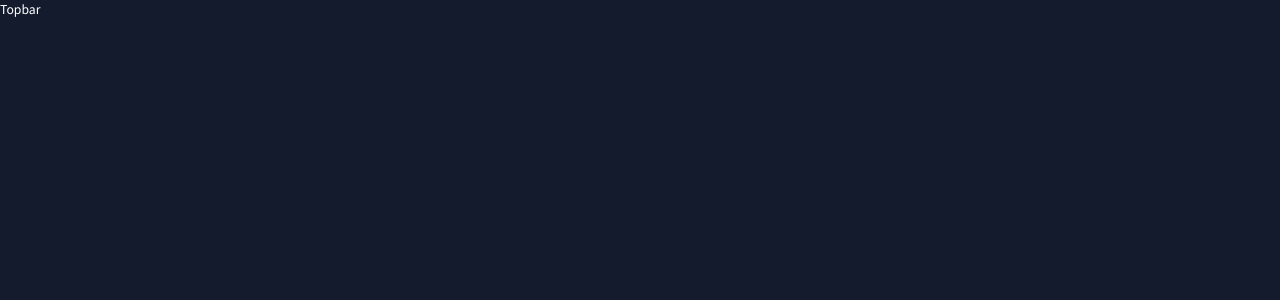
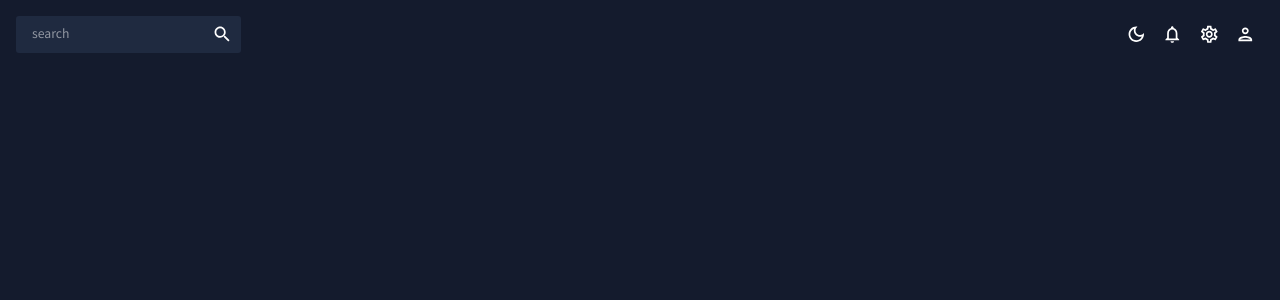
Before and after one commit to susanta/react-portfolio-3-dashboard, a React (Create React App) app: page / in a window 1280 px wide. Shown: the top 300 px of the page. Built offline with nearby package versions, Linux system fonts and the light colour scheme.

Commit message:
Added Topbar 7 toggle light/dark mode functionality

```diff
--- a/src/scenes/global/Topbar.jsx
+++ b/src/scenes/global/Topbar.jsx
@@ -1,5 +1,53 @@
+import { Box, IconButton, useTheme } from '@mui/material';
+import { useContext } from 'react';
+import { ColorModeContext, tokens } from '../../theme';
+import InputBase from '@mui/material/InputBase';
+import LightModeOutlinedIcon from '@mui/icons-material/LightModeOutlined';
+import DarkModeOutlinedIcon from '@mui/icons-material/DarkModeOutlined';
+import NotificationsOutlinedIcon from '@mui/icons-material/NotificationsOutlined';
+import SettingsOutlinedIcon from '@mui/icons-material/SettingsOutlined';
+import PersonOutlinedIcon from '@mui/icons-material/PersonOutlined';
+import SearchIcon from '@mui/icons-material/Search';
+
 const Topbar = () => {
-  return <div>Topbar</div>;
+  const theme = useTheme();
+  const colors = tokens(theme.palette.mode);
+  const colorMode = useContext(ColorModeContext);
+
+  return (
+    <Box display="flex" justifyContent="space-between" p={2}>
+      {/* Search Bar */}
+      <Box
+        display="flex"
+        backgroundColor={colors.primary[400]}
+        borderRadius="3px"
+      >
+        <InputBase sx={{ ml: 2, flex: 1 }} placeholder="search" />
+        <IconButton type="button" sx={{ p: 1 }}>
+          <SearchIcon />
+        </IconButton>
+      </Box>
+      {/* Icons */}
+      <Box display="flex">
+        <IconButton onClick={colorMode.toggleColorMode}>
+          {theme.palette.mode === 'dark' ? (
+            <DarkModeOutlinedIcon />
+          ) : (
+            <LightModeOutlinedIcon />
+          )}
+        </IconButton>
+        <IconButton>
+          <NotificationsOutlinedIcon />
+        </IconButton>
+        <IconButton>
+          <SettingsOutlinedIcon />
+        </IconButton>
+        <IconButton>
+          <PersonOutlinedIcon />
+        </IconButton>
+      </Box>
+    </Box>
+  );
 };
 
 export default Topbar;
```
